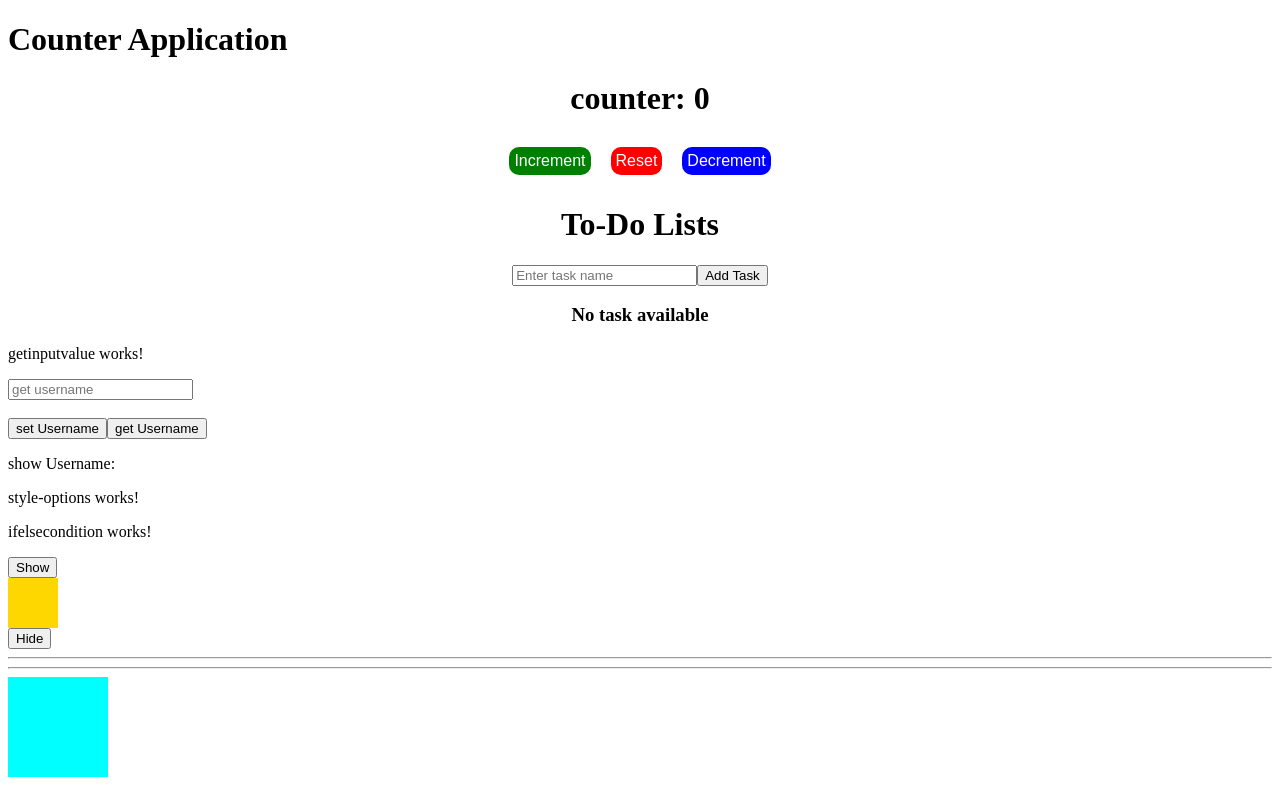
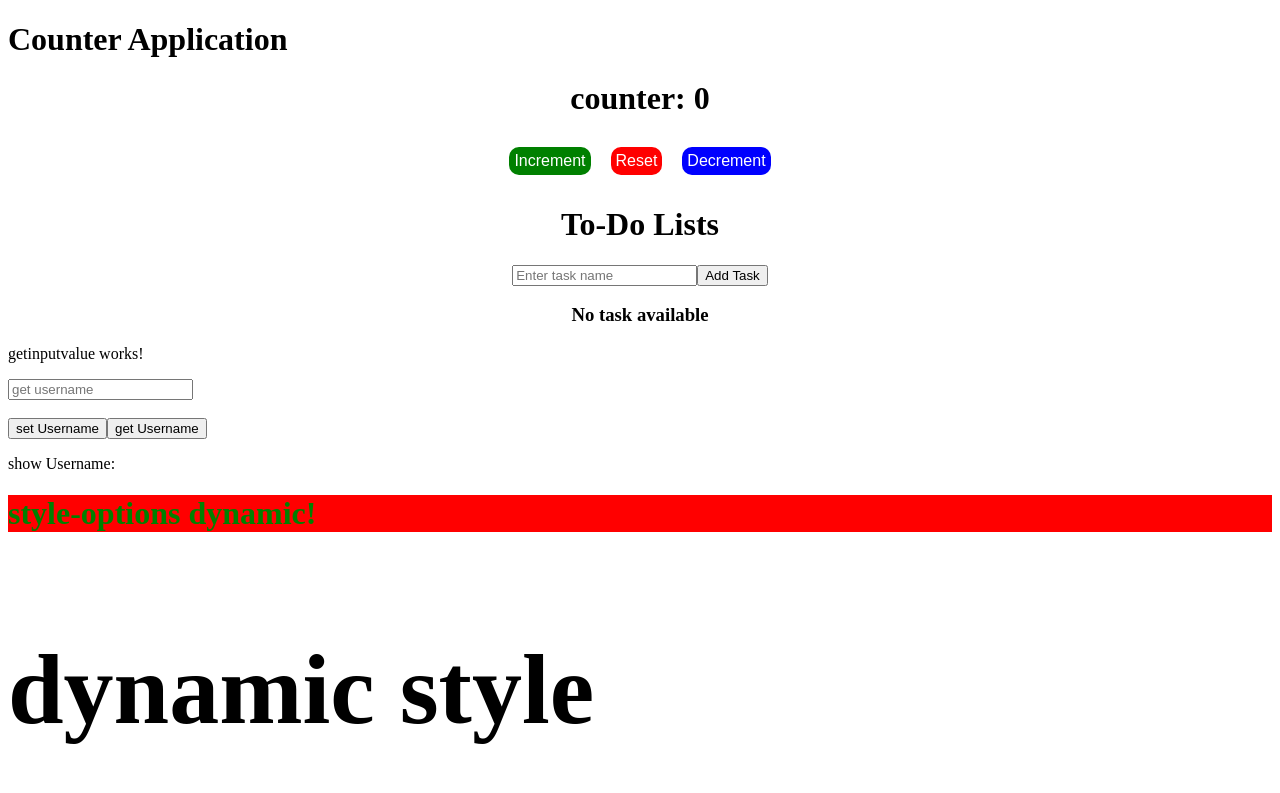
Before and after one commit to sahchandan781/Angular-First, an Angular app: page / in a window 1280 px wide. Shown: the top 793 px of the page. Built offline with nearby package versions, Linux system fonts and the light colour scheme.

Commit message:
dynamic styling

```diff
--- a/src/app/style-options/style-options.html
+++ b/src/app/style-options/style-options.html
@@ -1 +1,6 @@
-<p>style-options works!</p>
+<h1 style="background-color: red;" [style.color]="color">style-options dynamic!</h1>
+<!-- <h1 [style.fontSize]="fontSize">style-options dynamic!</h1> -->
+
+
+<h3  [style.fontSize]="zoom ? fontSizeBig : fontNormal" >dynamic style</h3>
+<button (click)="zoomToggle()">Zoom Toggle</button>
--- a/src/app/style-options/style-options.ts
+++ b/src/app/style-options/style-options.ts
@@ -7,5 +7,13 @@ import { Component } from '@angular/core';
   styleUrl: './style-options.css'
 })
 export class StyleOptions {
+color ="green"
+zoom = true;
+fontNormal = '40px';
+fontSizeBig = "100px"
 
+
+zoomToggle() {
+this.zoom = !this.zoom
 }
+}
```
